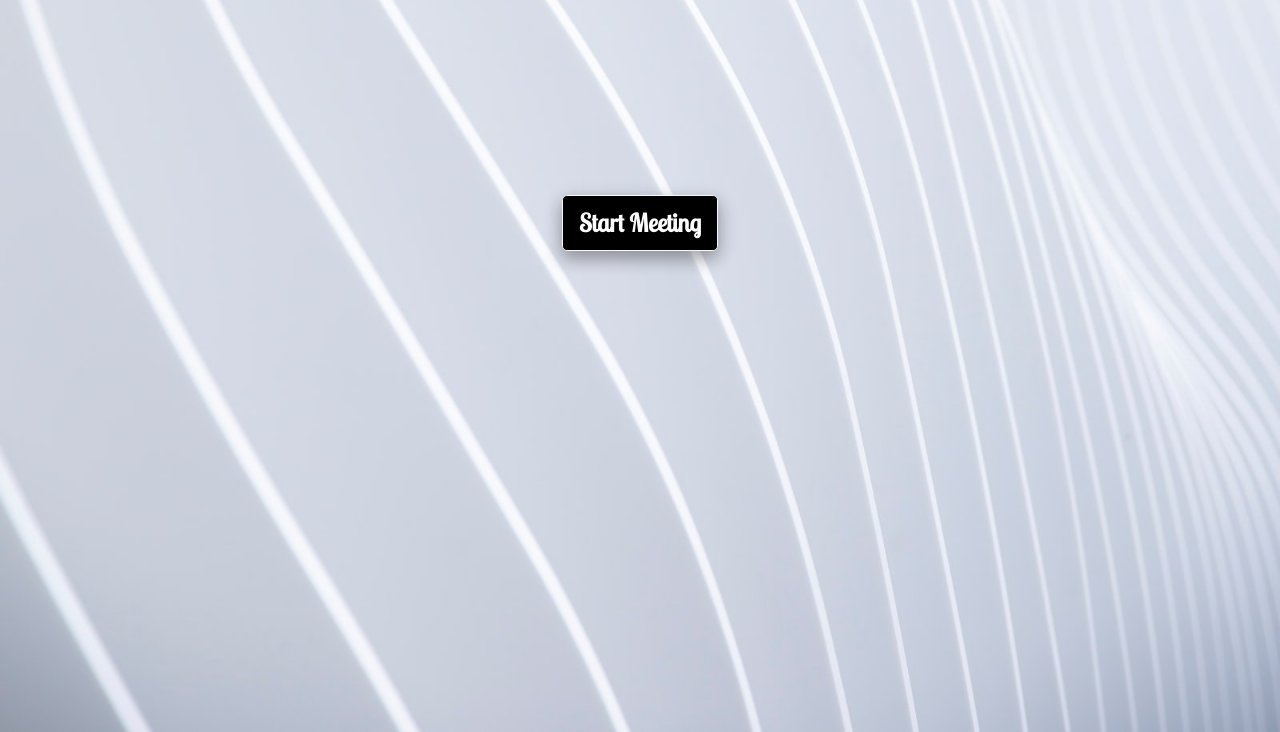
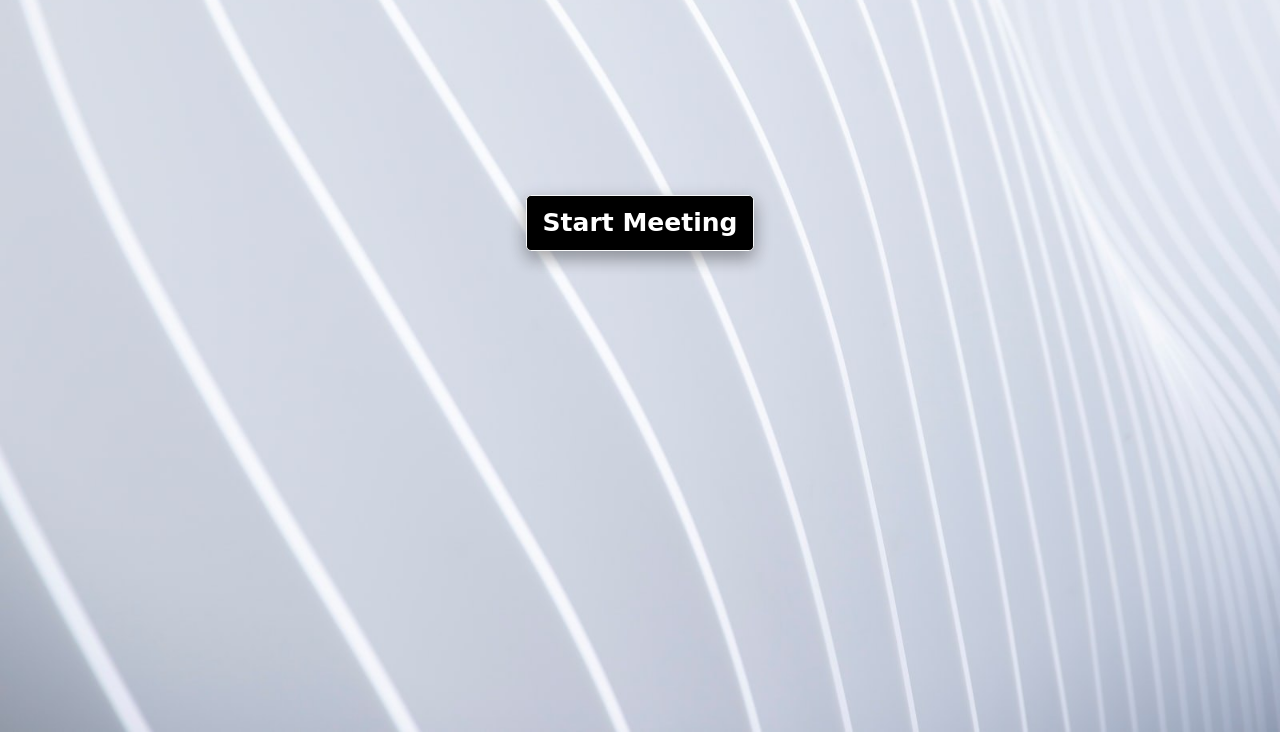
Before and after one commit to Vipin2609/BharatIntern-task3, a plain HTML site: page index.html in a window 1280 px wide. Shown: the part 68-800 px from the top of the page. Drawn offline with nearby package versions, Linux system fonts and the light colour scheme.

Commit message:
Update index.html

```diff
--- a/index.html
+++ b/index.html
@@ -10,7 +10,7 @@
         integrity="sha384-Gn5384xqQ1aoWXA+058RXPxPg6fy4IWvTNh0E263XmFcJlSAwiGgFAW/dAiS6JXm" crossorigin="anonymous">
     <!-- google fonts -->
     <link rel="preconnect" href="https://fonts.gstatic.com">
-    <link href="https://fonts.googleapis.com/css2?family=Lobster+Two&display=swap" rel="stylesheet">
+
     <!-- my css file-->
     <link rel="stylesheet" type="text/css" href="style.css">
     <title>Video Conferencing</title>
```
